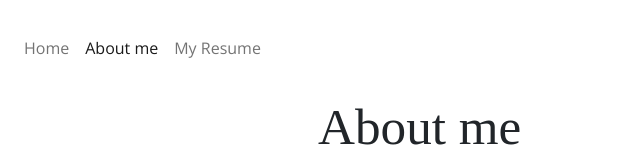
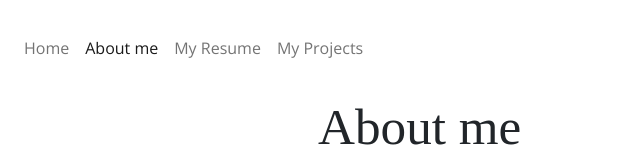
Before and after one commit to berkeakturk1/berkeakturk1.github.io, a plain HTML site: page aboutme.html in a window 1280 px wide. Shown: the top 162 px of the page, 82-722 px from the left. Drawn offline with nearby package versions, Linux system fonts and the light colour scheme; files that its build step writes are made by us from their sources.

Commit message:
Added My projects tab

```diff
--- a/aboutme.html
+++ b/aboutme.html
@@ -63,6 +63,9 @@
             <li class="nav-item">
               <a class="nav-link" href="/resume">My Resume</a>
             </li>
+            <li class="nav-item">
+              <a class="nav-link" href="/projects">My Projects</a>
+            </li>
           </ul>
         </div>
       </div>
```
